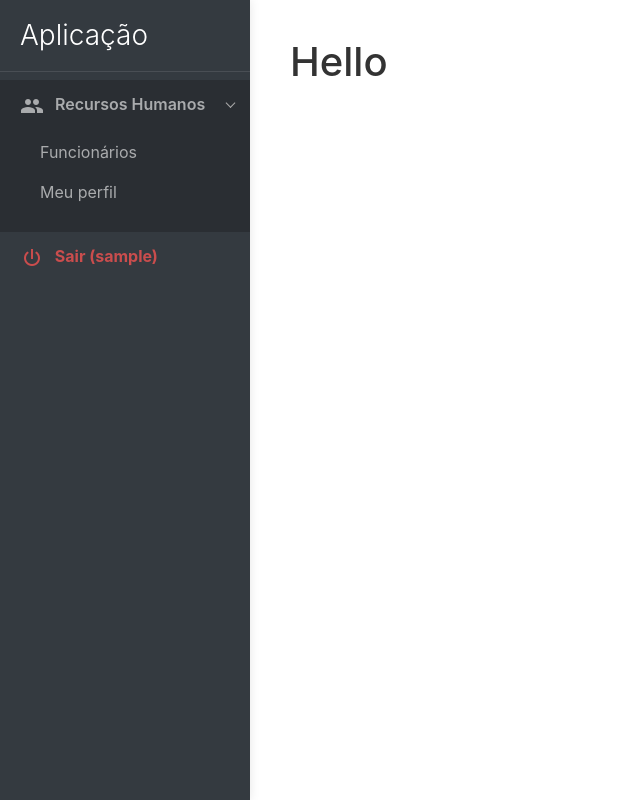
After one commit to semobjp/rh, a Django app: page /rh/default/ in a window 1280 px wide, after a click on "Recursos Humanos". The commit adds this page. Shown: the whole page, without its empty margins (0-640 px from the left). Run offline with Django 3.2, Linux system fonts and the light colour scheme; the visitor is signed in with stand-in values (Sample User, id 1); some libraries are stand-ins or nearby versions.

Commit message:
Adicionando tela genérica e opção de visualizar meu perfil para usuários comuns

```diff
--- a/apps/settings.py
+++ b/apps/settings.py
@@ -129,5 +129,5 @@ STATICFILES_DIRS = [
     os.path.join(BASE_DIR, "static"),
 ]
 
-LOGIN_REDIRECT_URL = '/rh/funcionarios/listar'
+LOGIN_REDIRECT_URL = '/rh/default'
 LOGIN_URL = '/login'
--- a/rh/templates/base.html
+++ b/rh/templates/base.html
@@ -19,7 +19,8 @@
 				<li>
 					<a href="#rhSubmenu" data-toggle="collapse" aria-expanded="false"><span class="mdi mdi-account-multiple mdi-24px"></span> Recursos Humanos</a>
 					<ul class="collapse" id="rhSubmenu">
-						<li><a href="{% url 'listar' %}">Funcionários</a></li>
+						{% if perms.rh.perm_add_rh %}<li><a href="{% url 'listar' %}">Funcionários</a></li>{% endif %}
+						<li><a href="{% url 'visualizar_usuario' %}">Meu perfil</a></li>
 					</ul>
 				</li>
 				<li>
--- a/rh/templates/funcionario_detail.html
+++ b/rh/templates/funcionario_detail.html
@@ -2,7 +2,7 @@
 {% load bootstrap3 %}
 
 {% block content %}
-    <a href="{% url 'editar' funcionario.id %}" class="btn btn-success float-right"><span class="mdi mdi-pencil"></span> Editar</a>
+    {% if perms.rh.perm_add_rh %}<a href="{% url 'editar' funcionario.id %}" class="btn btn-success float-right"><span class="mdi mdi-pencil"></span> Editar</a>{% endif %}
     <h1 class="mb-4">Detalhes: {{ funcionario.nome }}</h1>
     {% if funcionario %}
           <h2 style="font-size: 1.5rem; border-bottom: 1px solid #ccc;padding-bottom: 10px;margin-bottom:20px;">Dados Pessoais</h2>
--- /dev/null
+++ b/rh/templates/index.html
@@ -0,0 +1,5 @@
+{% extends 'base.html' %}
+
+{% block content %}
+    <h1>Hello</h1>
+{% endblock %}
--- a/rh/urls.py
+++ b/rh/urls.py
@@ -2,10 +2,12 @@ from django.conf.urls import url
 from . import views
 
 urlpatterns = [
+    url(r'^default/', views.index, name='index'),
     url(r'^funcionarios/cadastro$', views.funcionario_new, name='funcionario_new'),
     url(r'^funcionarios/listar$', views.listar, name='listar'),
     url(r'^funcionarios/editar/(?P<pk>\d+)/$', views.editar, name='editar'),
     url(r'^funcionarios/visualizar/(?P<pk>\d+)/$', views.visualizar, name='visualizar'),
+    url(r'^funcionarios/visualizar_usuario/$', views.visualizar_usuario, name='visualizar_usuario'),
     url(r'^filial/$', views.filial_new, name='filial_new'),
     url(r'^setor/$', views.setor_new, name='setor_new'),
     url(r'^cargo/$', views.cargo_new, name='cargo_new'),
--- a/rh/views.py
+++ b/rh/views.py
@@ -34,7 +34,7 @@ def funcionario_new(request):
 
     return render(request, 'form_funcionario.html', locals())
 
-
+@permission_required('rh.perm_add_rh')
 @login_required
 def filial_new(request):
     if request.method == "POST":
@@ -47,6 +47,7 @@ def filial_new(request):
         form = FilialForm()
     return render(request, 'form_generic.html', {'form': form})
 
+@permission_required('rh.perm_add_rh')
 @login_required
 def setor_new(request):
     if request.method == "POST":
@@ -66,6 +67,7 @@ def setor_new(request):
         form = SetorForm()
     return render(request, 'form_generic.html', {'form': form})
 
+@permission_required('rh.perm_add_rh')
 @login_required
 def cargo_new(request):
     if request.method == "POST":
@@ -78,6 +80,7 @@ def cargo_new(request):
         form = CargoForm()
     return render(request, 'form_generic.html', {'form': form})
 
+@permission_required('rh.perm_add_rh')
 @login_required
 def estado_new(request):
     if request.method == "POST":
@@ -90,6 +93,7 @@ def estado_new(request):
         form = EstadoForm()
     return render(request, 'form_generic.html', {'form': form})
 
+@permission_required('rh.perm_add_rh')
 @login_required
 def listar(request):
     form = SearchFuncionarioForm()
@@ -105,6 +109,7 @@ def listar(request):
                                                funcionario=funcionario,
                                                setor=setor))
 
+@permission_required('rh.perm_add_rh')
 @login_required
 def editar(request, pk):
     registro = Funcionario.objects.get(pk=pk)
@@ -118,6 +123,7 @@ def editar(request, pk):
 
     return render(request, 'edit_funcionario.html', locals())
 
+@permission_required('rh.perm_add_rh')
 @login_required
 def visualizar(request, pk):
     perfil = Funcionario.objects.get(pk=pk)
@@ -125,5 +131,14 @@ def visualizar(request, pk):
     return render(request, 'funcionario_detail.html', {'funcionario': perfil, 'user': registro_user})
 
 @login_required
+def visualizar_usuario(request):
+    perfil = Funcionario.objects.get(user=request.user)
+    return render(request, 'funcionario_detail.html', {'funcionario': perfil})
+
+@login_required
 def logout(request):
     logout(request)
+
+@login_required
+def index(request):
+    return render(request, 'index.html')
```
